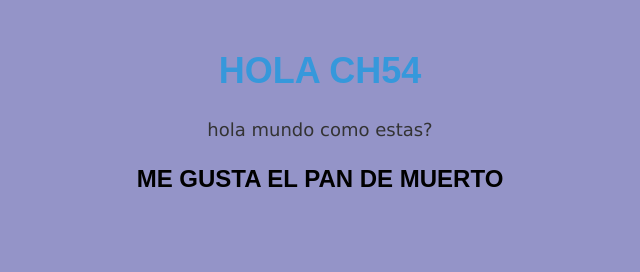
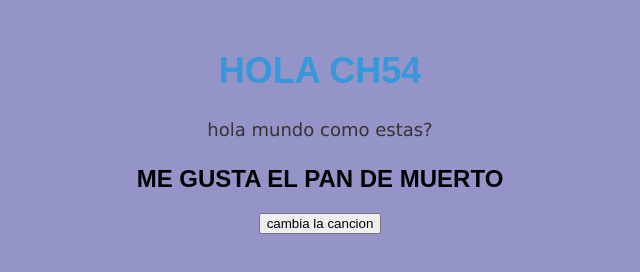
Before and after one commit to Ezaic1109/ch54, a plain HTML site: page index.html in a window 1280 px wide. Shown: the whole page, without its empty margins (320-960 px from the left). Drawn offline with Linux system fonts and the light colour scheme.

Commit message:
feat= button cambia cancion

```diff
--- a/index.html
+++ b/index.html
@@ -9,6 +9,7 @@
   <h1>Hola ch54</h1>
   <p>hola mundo como estas?</p>
   <h2>ME GUSTA EL PAN DE MUERTO</h2>
+  <button>cambia la cancion</button>
 </body>
 
 </html>
```
